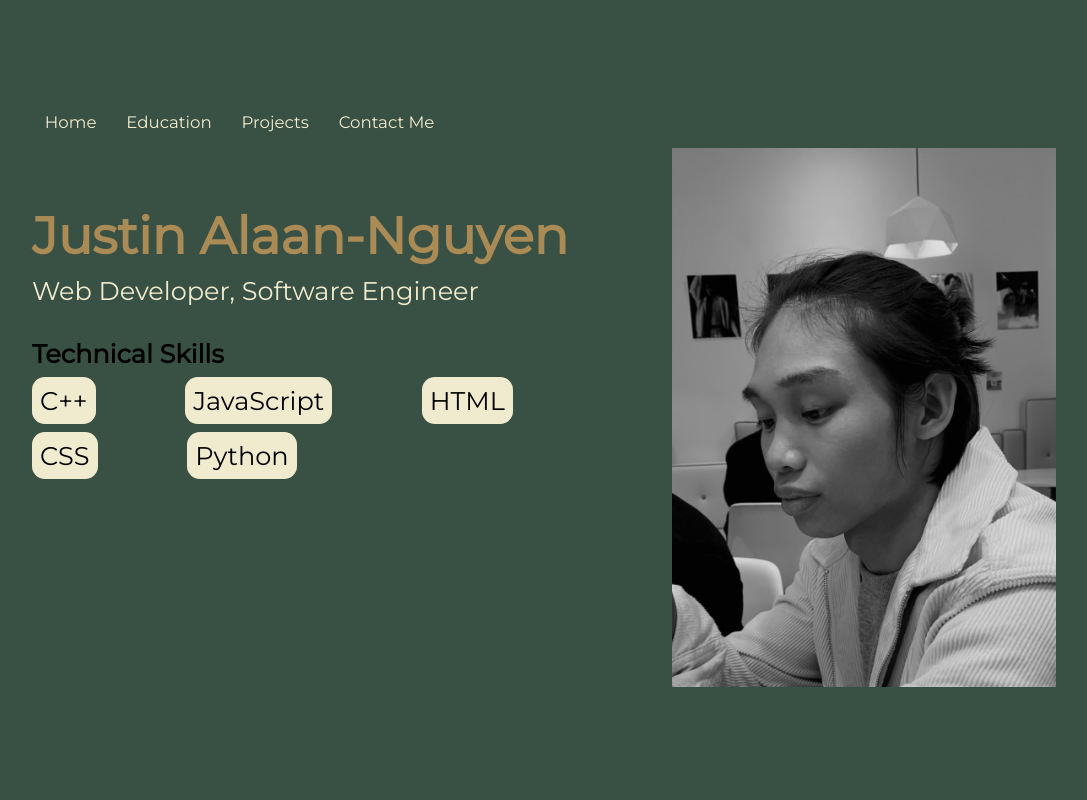
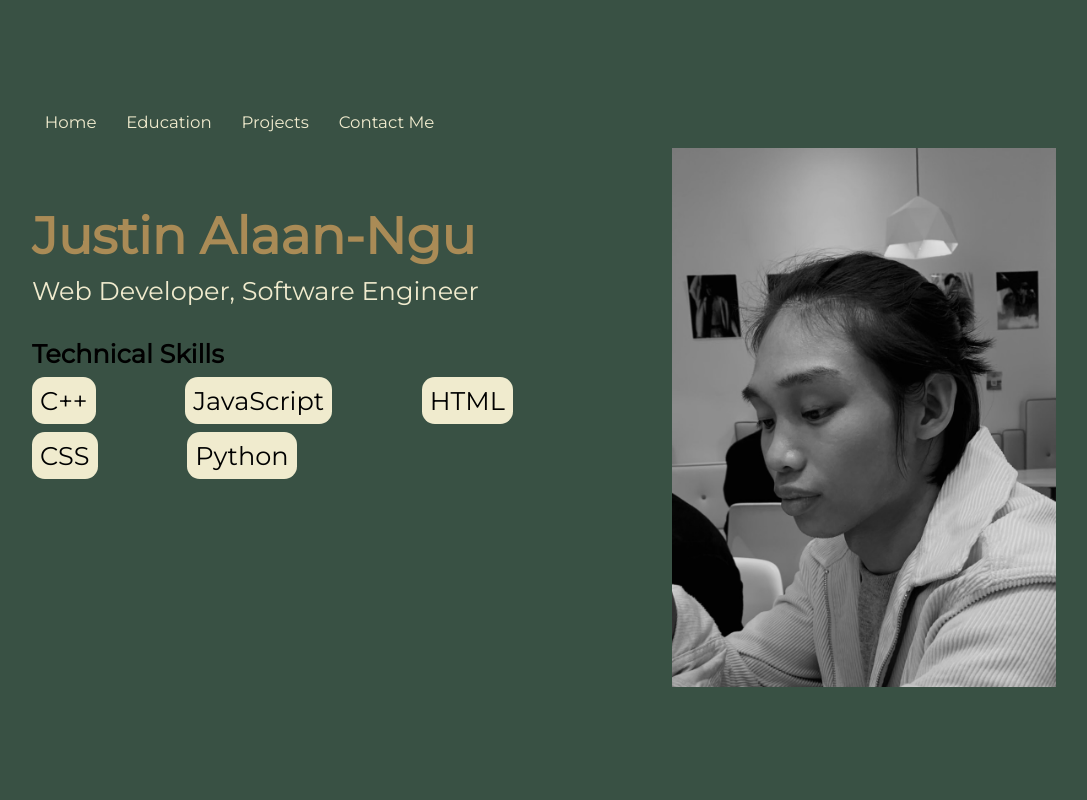
Before and after one commit to JustinAlaanNguyen/PORTFOLIO, a website: page index.html in a window 1280 px wide. Shown: the top 800 px of the page, without its empty margins (96-1183 px from the left). Drawn offline with Linux system fonts and the light colour scheme.

Commit message:
Update index.html

```diff
--- a/index.html
+++ b/index.html
@@ -39,7 +39,7 @@
       <div id="pic_container">
         <!-- name,titles,skills -->
         <div id="name_title">
-          <h1>Justin Alaan-Nguyen</h1>
+          <h1>Justin Alaan-Ngu</h1>
           <p id="titles">Web Developer, Software Engineer</p>
           <div id="skills"></div>
         </div>
```
